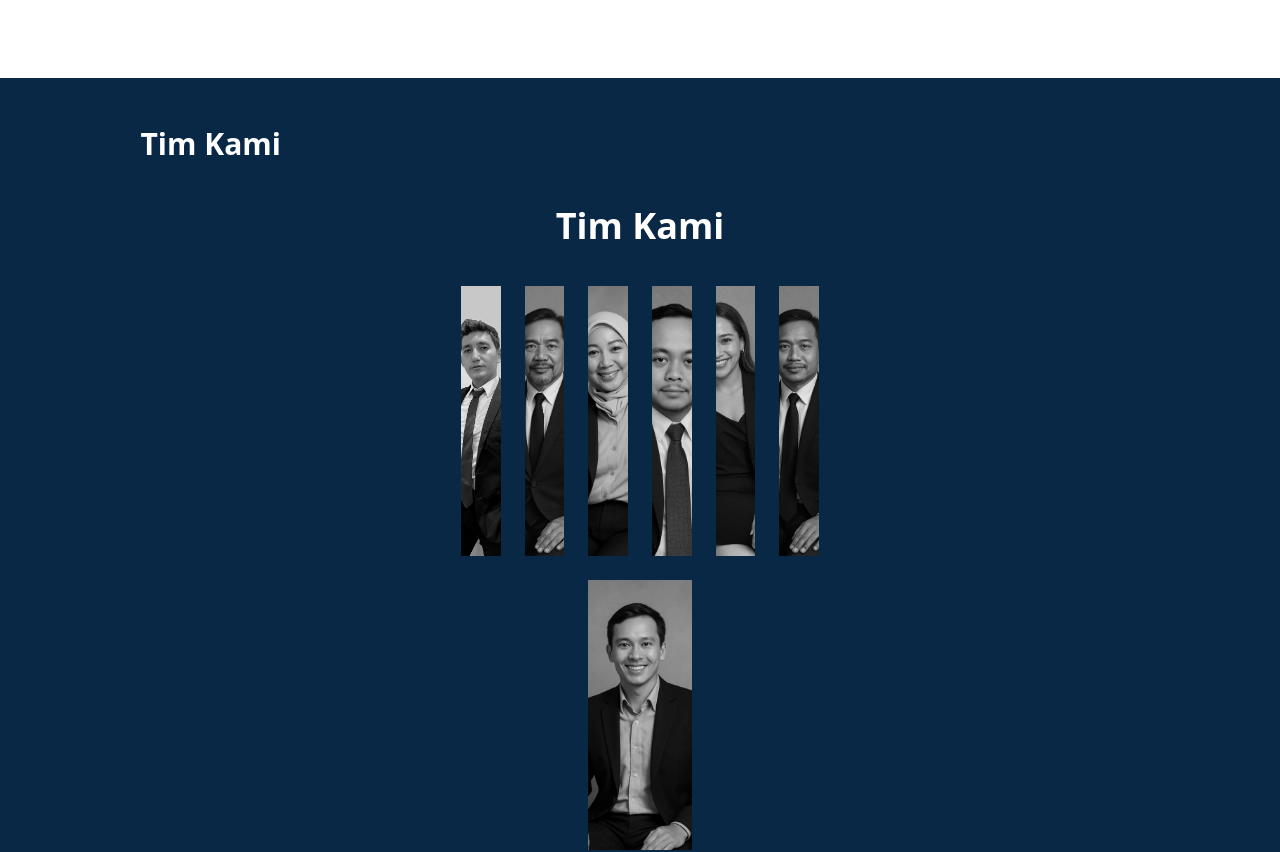
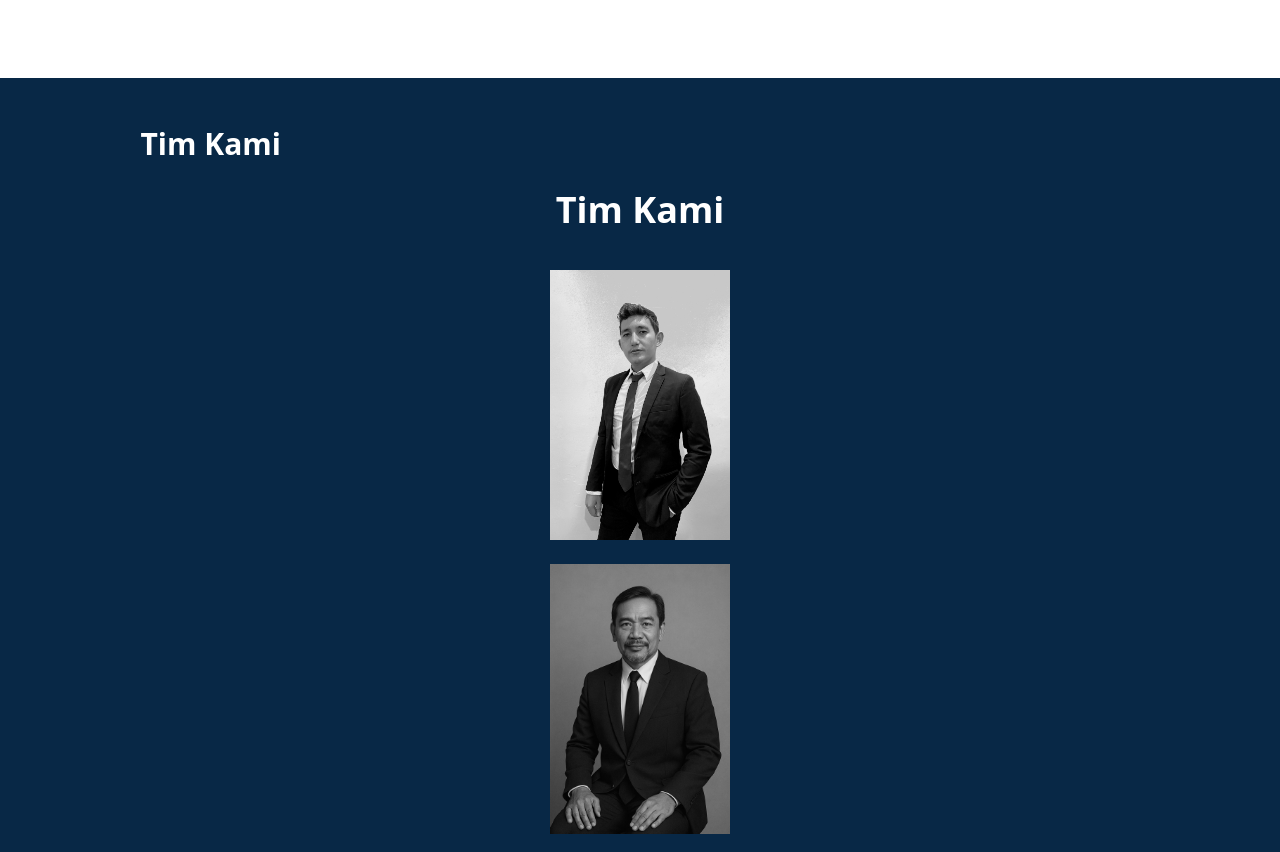
Before and after one commit to ProfAdri90/estetic-dinamis, a Next.js app: page / in a window 1280 px wide. Shown: the part 3450-4302 px from the top of the page. Built offline with nearby package versions, Linux system fonts and the light colour scheme.

Commit message:
Update OurTeams.jsx

```diff
--- a/components/OurTeams.jsx
+++ b/components/OurTeams.jsx
@@ -15,33 +15,22 @@ const teamMembers = [
 
 export default function OurTeams() {
   return (
-    <section id="our-team" className="scroll-mt-[140px] px-4 py-20 bg-[#082846] text-center">
-      <h2 className="text-white text-4xl font-bold mb-10">Tim Kami</h2>
+    <section id="our-team" className="scroll-mt-[140px] px-4 py-16 bg-[#082846] text-center">
+      <h2 className="text-white text-3xl md:text-4xl font-bold mb-10">Tim Kami</h2>
 
-      {/* Fade-in Container */}
-      <motion.div
-        initial={{ opacity: 0, y: 50 }}
-        whileInView={{ opacity: 1, y: 0 }}
-        transition={{ duration: 0.8 }}
-        viewport={{ once: true }}
-        className="max-w-[1600px] mx-auto grid grid-cols-2 md:grid-cols-4 lg:grid-cols-6 gap-6 justify-center"
-      >
+      <div className="flex flex-wrap justify-center gap-x-4 gap-y-6 max-w-[1200px] mx-auto">
         {teamMembers.map((member, index) => (
-          <div
+          <motion.div
             key={index}
-            className={`
-              flex justify-center
-              ${index >= 6 ? "col-span-2 lg:col-start-3" : ""}
-            `}
+            initial={{ opacity: 0, y: 20 }}
+            whileInView={{ opacity: 1, y: 0 }}
+            viewport={{ once: true }}
+            transition={{ duration: 0.5, delay: index * 0.1 }}
           >
-            <TeamCard
-              image={member.image}
-              name={member.name}
-              title={member.title}
-            />
-          </div>
+            <TeamCard image={member.image} name={member.name} title={member.title} />
+          </motion.div>
         ))}
-      </motion.div>
+      </div>
     </section>
   );
 }
```
